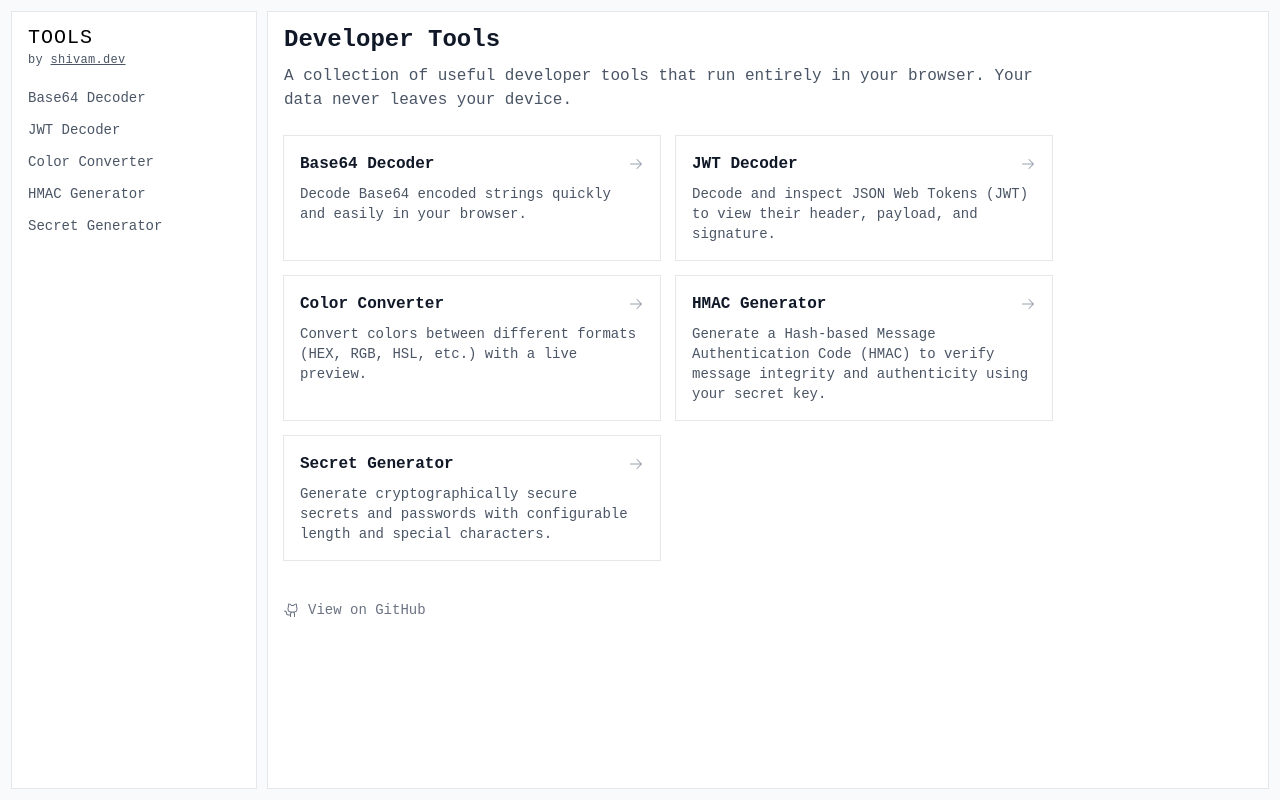
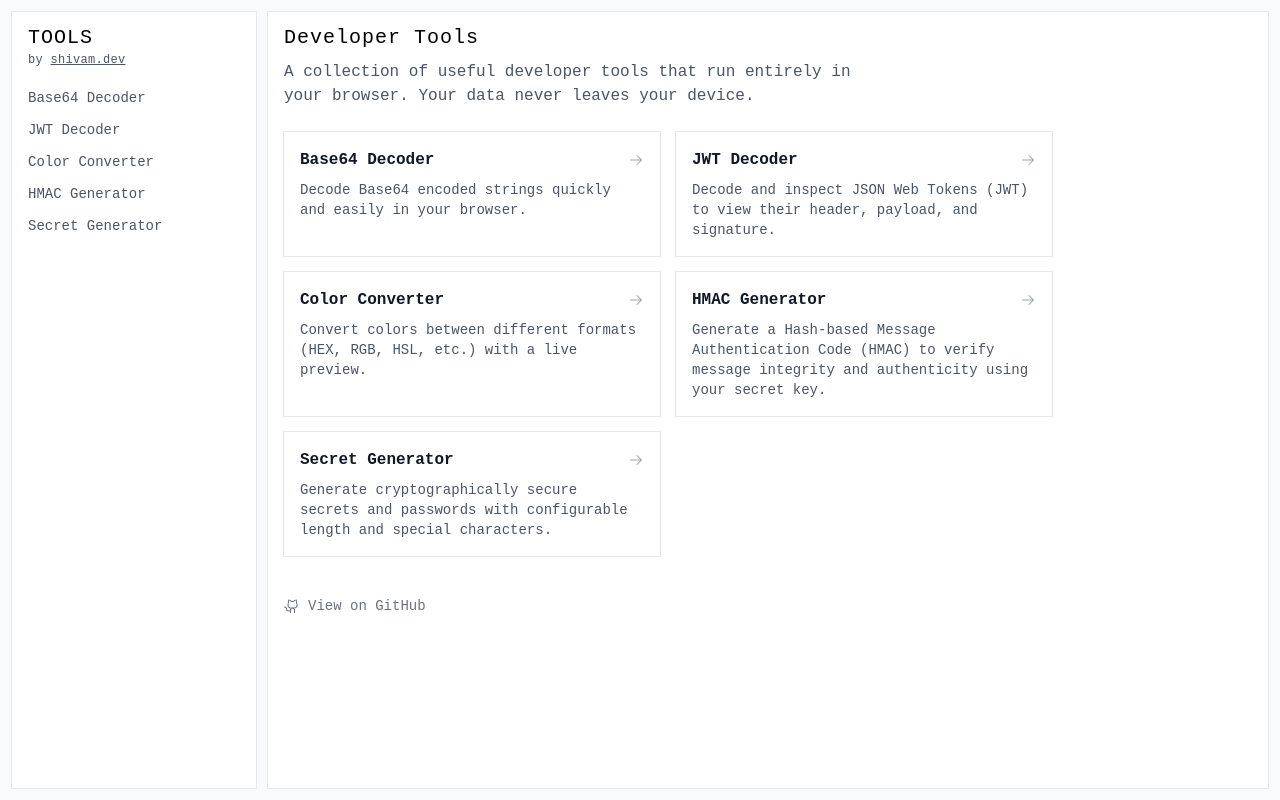
Before and after one commit to scmmishra/tools.shivam.dev, a Vue app: page / in a window 1280 px wide. Built offline with nearby package versions, Linux system fonts and the light colour scheme.

Commit message:
fix: layout

```diff
--- a/src/components/NavBar.vue
+++ b/src/components/NavBar.vue
@@ -7,12 +7,15 @@ const [isOpen, toggle] = useToggle();
 <template>
   <header class="grid basis-64 bg-white outline outline-gray-200 px-4 py-3">
     <div class="flex items-center justify-between">
-      <RouterLink to="/" class="text-xs font-medium uppercase tracking-wider">
-        Tools
+      <div class="text-xs font-medium uppercase tracking-wider">
+        <RouterLink to="/" class="underline">Tools</RouterLink>
         <span class="text-xs tracking-wide text-gray-600 mb-4">
-          by <a class="underline" href="https://shivam.dev">shivam.dev</a>
+          by
+          <a class="underline" target="_blank" href="https://shivam.dev">
+            shivam.dev
+          </a>
         </span>
-      </RouterLink>
+      </div>
       <button
         @click="() => toggle()"
         type="button"
--- a/src/components/Sidebar.vue
+++ b/src/components/Sidebar.vue
@@ -11,7 +11,10 @@ import { tools } from "../tools";
       </RouterLink>
 
       <span class="text-xs tracking-wide text-gray-600 mb-4">
-        by <a class="underline" href="https://shivam.dev">shivam.dev</a>
+        by
+        <a class="underline" target="_blank" href="https://shivam.dev">
+          shivam.dev
+        </a>
       </span>
 
       <nav class="space-y-1 -mx-2">
--- a/src/pages/index.vue
+++ b/src/pages/index.vue
@@ -10,8 +10,8 @@ import { tools } from "../tools";
   <div class="max-w-3xl">
     <div class="space-y-6">
       <div class="space-y-2">
-        <h1 class="text-2xl font-bold text-gray-900">Developer Tools</h1>
-        <p class="text-base text-gray-600">
+        <h1 class="text-xl font-medium tracking-wider">Developer Tools</h1>
+        <p class="text-gray-600 max-w-xl mt-2">
           A collection of useful developer tools that run entirely in your
           browser. Your data never leaves your device.
         </p>
```
